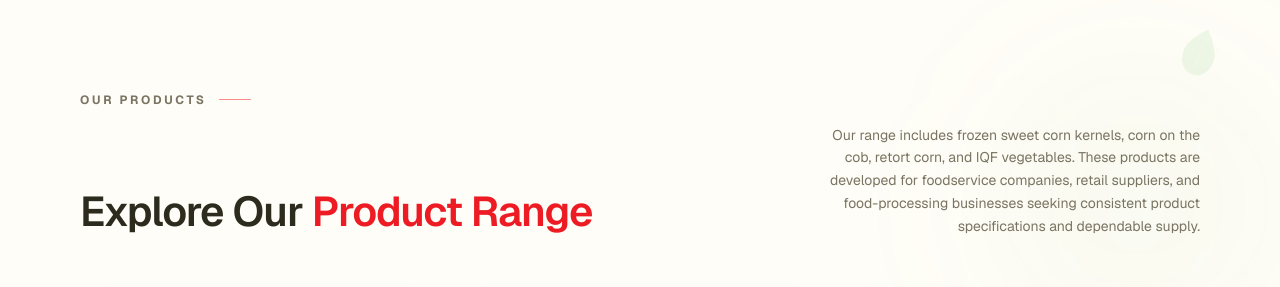
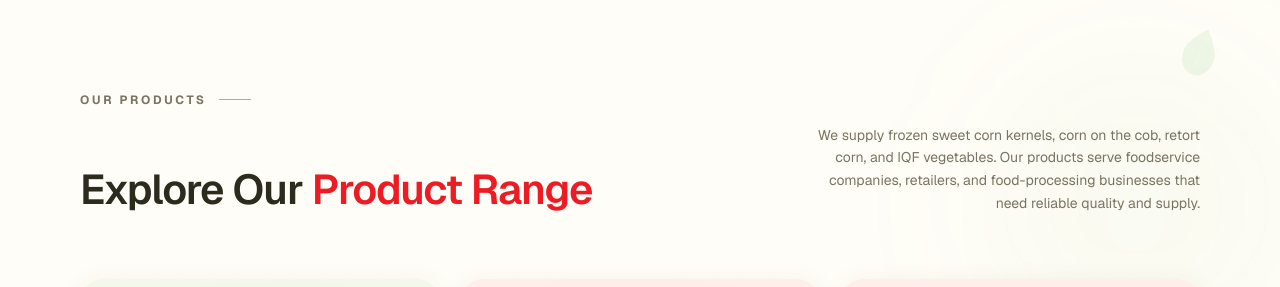
Before and after one commit to pushkaraj23/Brk_agro, a Next.js app: page / in a window 1280 px wide. Shown: the part 1980-2267 px from the top of the page. Built offline with nearby package versions, Linux system fonts and the light colour scheme.

Commit message:
Update ProductsBrief.tsx

```diff
--- a/components/sections/home/ProductsBrief.tsx
+++ b/components/sections/home/ProductsBrief.tsx
@@ -73,7 +73,7 @@ export function ProductsBrief() {
               <span className="text-brand-red">Product Range</span>
             </h2>
             <p className="max-w-sm text-sm leading-relaxed text-text-muted sm:text-right">
-              Our range includes frozen sweet corn kernels, corn on the cob, retort corn, and IQF vegetables. These products are developed for foodservice companies, retail suppliers, and food-processing businesses seeking consistent product specifications and dependable supply.
+              We supply frozen sweet corn kernels, corn on the cob, retort corn, and IQF vegetables. Our products serve foodservice companies, retailers, and food-processing businesses that need reliable quality and supply.
             </p>
           </div>
         </motion.div>
```
